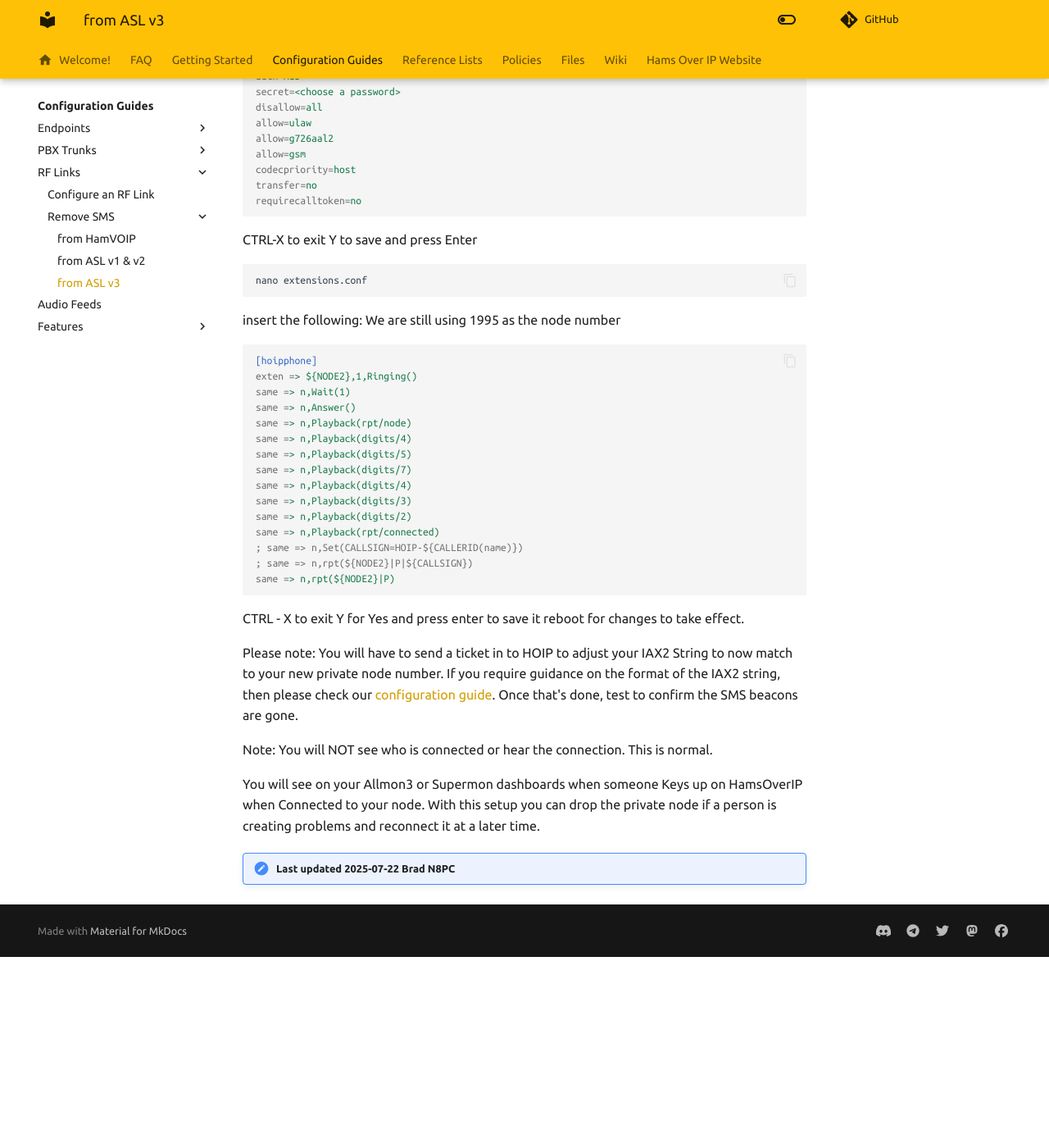
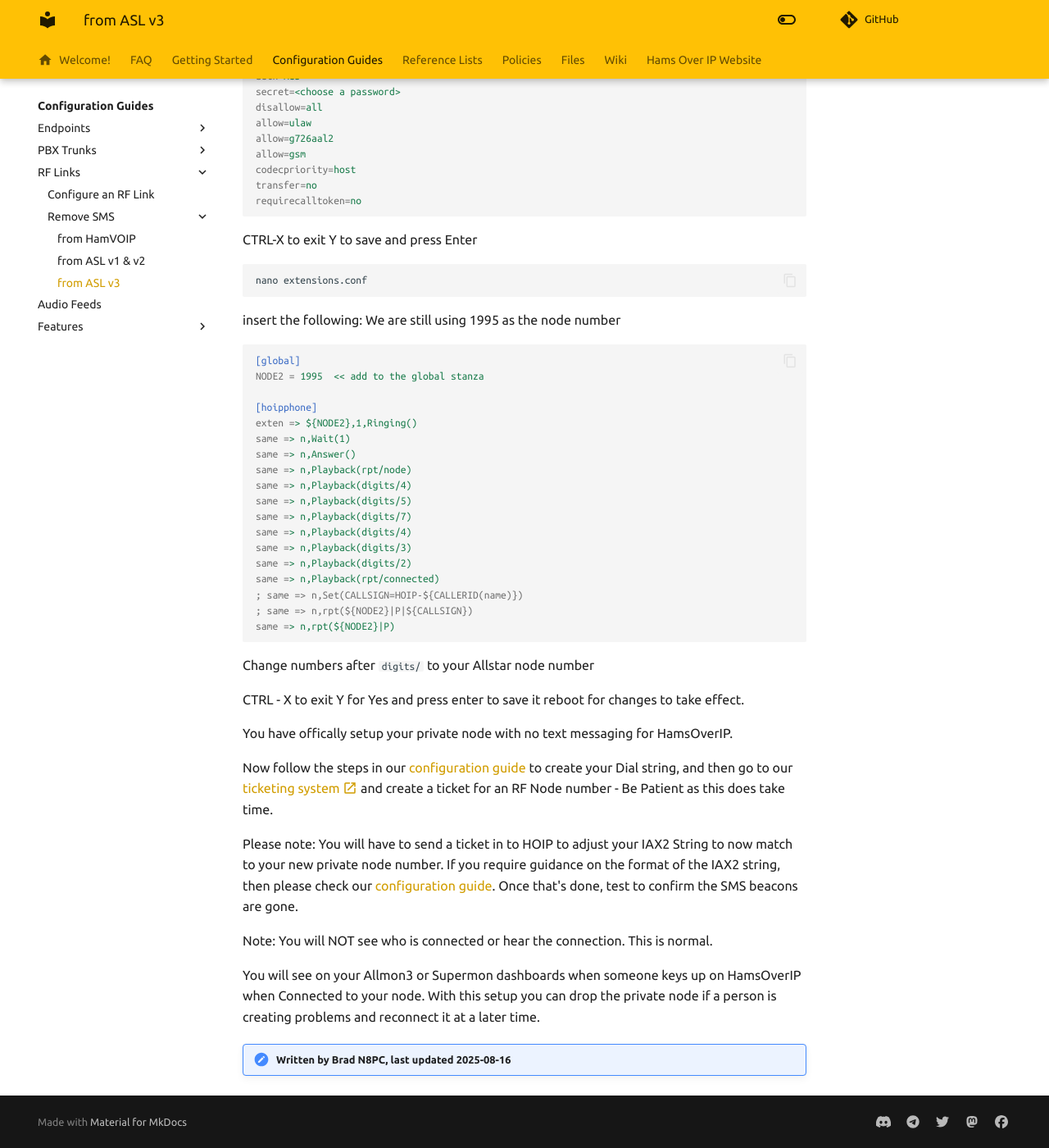
Before and after one commit to hamsoverip/wiki, an MkDocs documentation site: the page built from docs/guides/rf-links/remove-sms-asl-3.md, in a window 1280 px wide and 1400 px high, scrolled down 1332 px. Shown: the whole window at 82% size. Built offline with MkDocs 1.6.1 and Material for MkDocs 9.7.7, drawn with Linux system fonts in a browser that asks for light colours; comment, search, counter and statistics services are not loaded; before the commit the page ends 2499 px from its top, so only the background shows below that; some of the changed text lies outside the part shown.

Commit message:
Update: Remove SMS ASL, couple of typos, a missing config item, and updated instructions

````diff
--- a/docs/guides/rf-links/remove-sms-asl-3.md
+++ b/docs/guides/rf-links/remove-sms-asl-3.md
@@ -67,6 +67,9 @@
 insert the following: We are still using 1995 as the node number
 
 ```ini
+[global]
+NODE2 = 1995  << add to the global stanza
+
 [hoipphone]
 exten => ${NODE2},1,Ringing()
 same => n,Wait(1)
@@ -84,14 +87,20 @@
 same => n,rpt(${NODE2}|P)
 ```
 
+Change numbers after `digits/` to your Allstar node number
+
 CTRL - X to exit
 Y for Yes and press enter to save it
 reboot for changes to take effect.
+
+You have offically setup your private node with no text messaging for HamsOverIP.
+
+Now follow the steps in our [configuration guide](./configure-rf-links.md) to create your Dial string, and then go to our [ticketing system :material-open-in-new:](https://helpdesk.hamsoverip.com/osticket/){ target="_blank" } and create a ticket for an RF Node number - Be Patient as this does take time.
 
 Please note: You will have to send a ticket in to HOIP to adjust your IAX2 String to now match to your new private node number. If you require guidance on the format of the IAX2 string, then please check our [configuration guide](./configure-rf-links.md).  Once that's done, test to confirm the SMS beacons are gone.
 
 Note: You will NOT see who is connected or hear the connection. This is normal.
 
-You will see on your Allmon3 or Supermon dashboards when someone Keys up on HamsOverIP when Connected to your node. With this setup you can drop the private node if a person is creating problems and reconnect it at a later time.
+You will see on your Allmon3 or Supermon dashboards when someone keys up on HamsOverIP when Connected to your node. With this setup you can drop the private node if a person is creating problems and reconnect it at a later time.
 
-!!! note "Last updated 2025-07-22 Brad N8PC"
+!!! note "Written by Brad N8PC, last updated 2025-08-16"
````
Also changed, not shown: other parts of docs/guides/rf-links/remove-sms-asl-3.md (+2 -2 lines).
